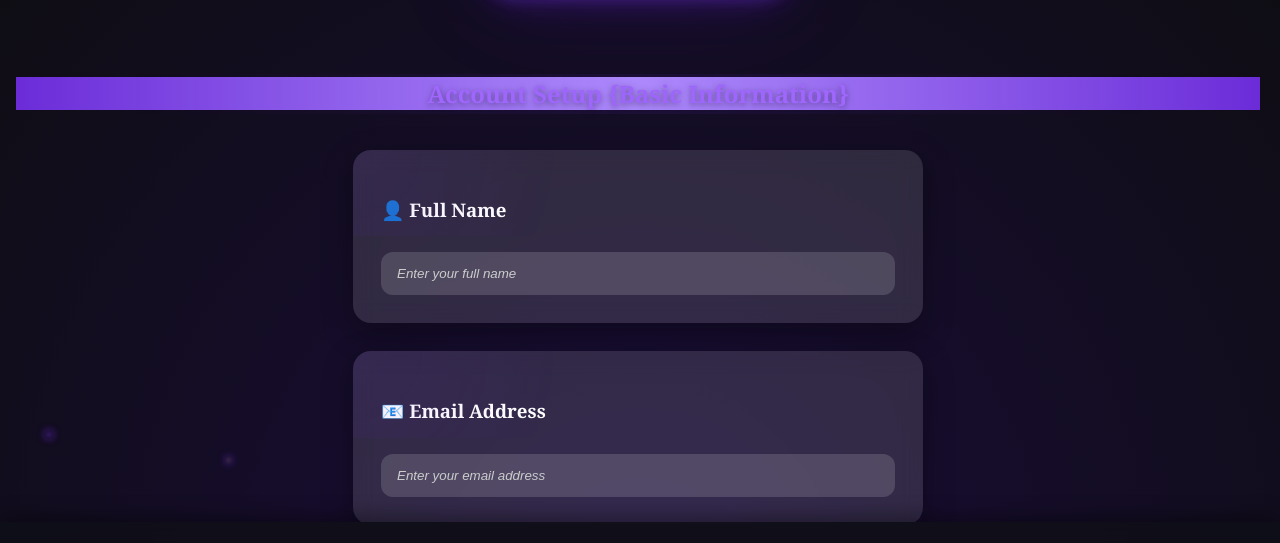
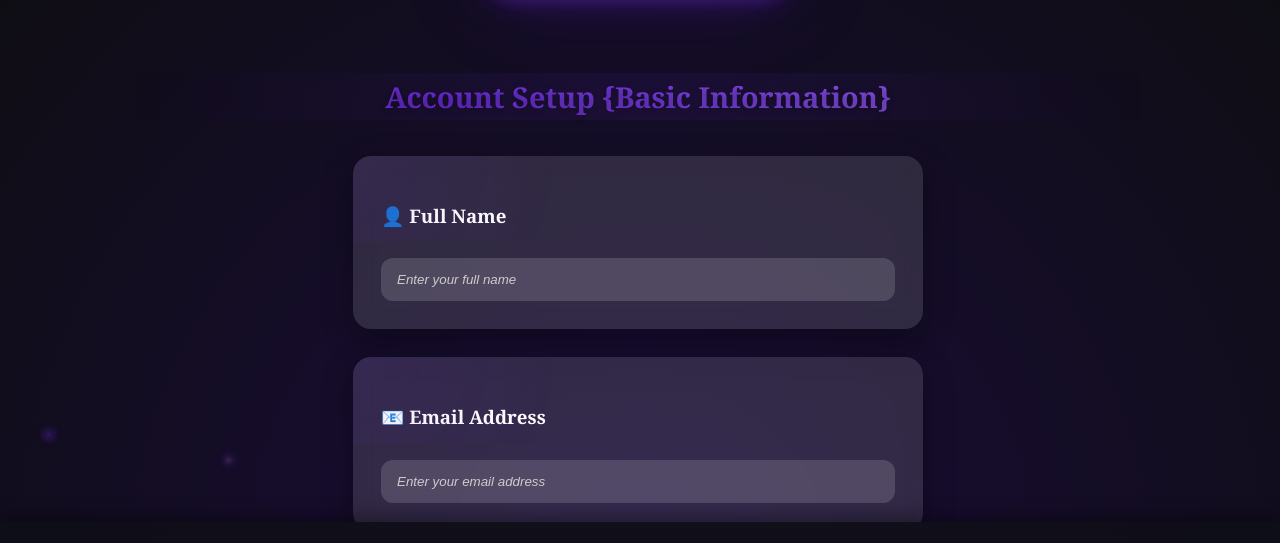
Before and after one commit to avalonflow/avalonflowforms, a plain HTML site: page section2.html in a window 1280 px wide. Shown: the part 223-766 px from the top of the page. Drawn offline with Linux system fonts and the light colour scheme.

Commit message:
Update section2.html

```diff
--- a/section2.html
+++ b/section2.html
@@ -405,6 +405,25 @@ header .logo-card img {
         box-shadow: 0 -5px 20px rgba(0,0,0,0.4);
         z-index: 6;
     }
+
+.heading-glow{
+  font-weight: bold;
+  font-size: 1.8rem;
+
+  background: linear-gradient(90deg,#6b2cd8,#b393ff,#6b2cd8);
+  background-size: 200% auto;
+  animation: gradientShift 6s linear infinite;
+
+  -webkit-background-clip: text;
+  -webkit-text-fill-color: transparent;
+
+  text-shadow: 0 2px 6px rgba(0,0,0,0.4);
+}
+
+@keyframes gradientShift{
+  0% { background-position: 0% center; }
+  100% { background-position: 200% center; }
+}
 </style>
 </head>
 
@@ -422,14 +441,7 @@ header .logo-card img {
 
 <!-- Account Setup Heading (outside any card) -->
 <div style="text-align:center; margin:40px 0; position:relative;">
-  <h2 class="heading-glow" style="font-weight:bold;
-    background: linear-gradient(90deg,#6b2cd8,#b393ff,#6b2cd8);     animation: gradientShift 6s linear infinite;
-}
-
-@keyframes gradientShift {
-    0% { background-position: 0% center; }
-    100% { background-position: 200% center; }
-} font-size:1.8rem; color:#a46cff; text-shadow:0 2px 6px rgba(0,0,0,0.4);">
+  <h2 class="heading-glow">
     Account Setup {Basic Information}
   </h2>
 </div>
```
